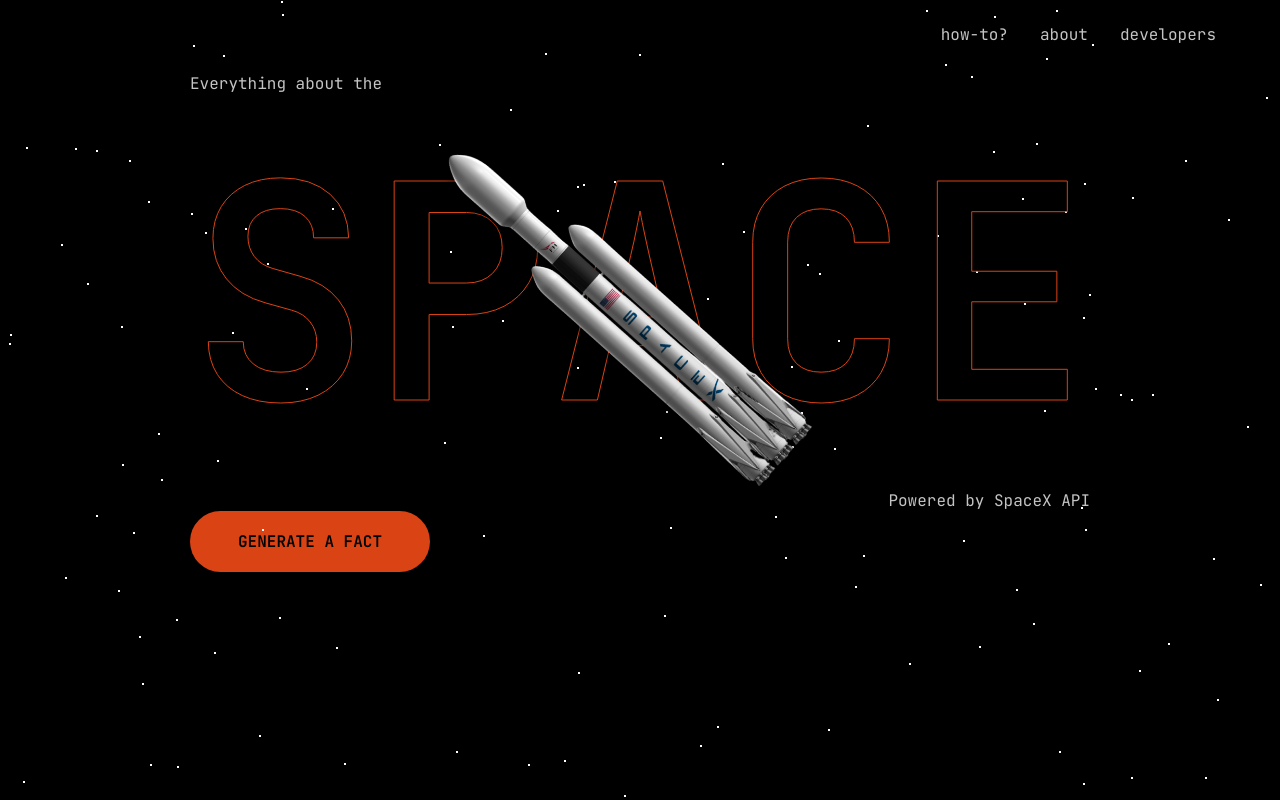
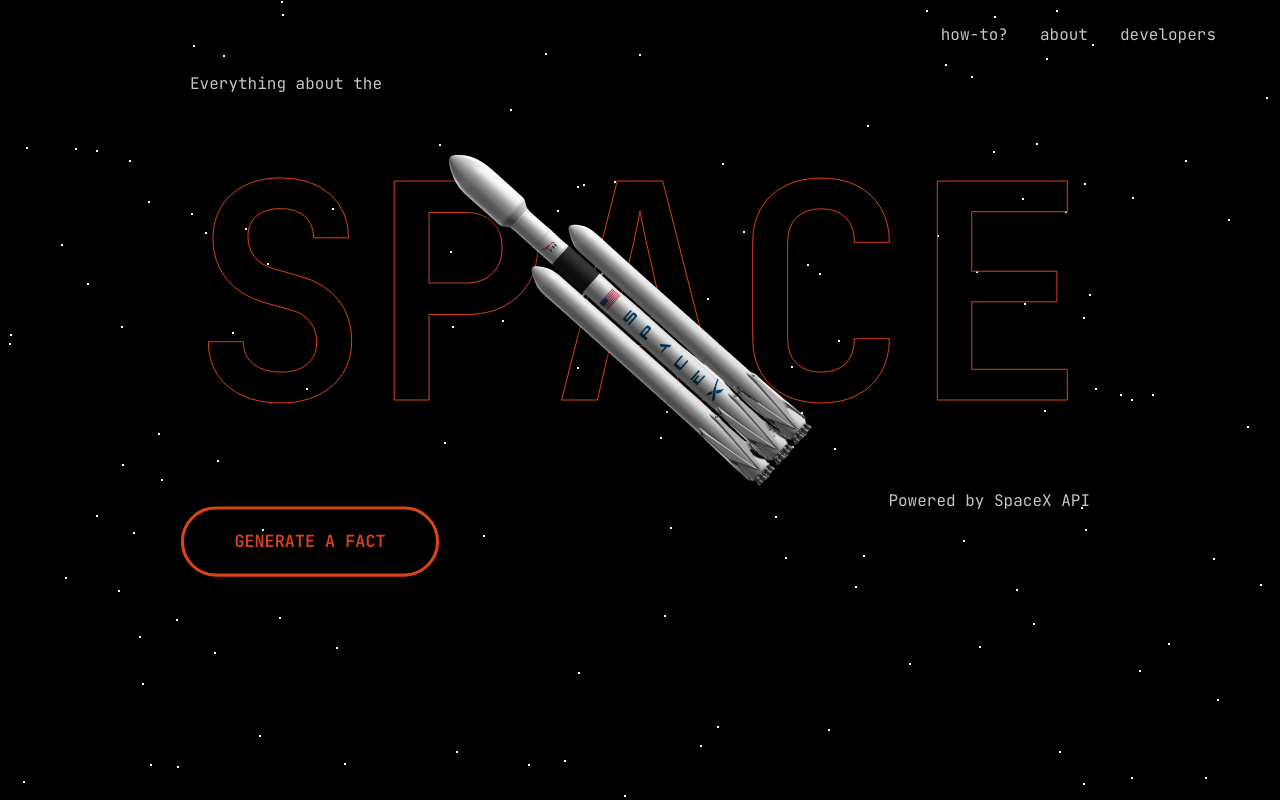
Before and after one commit to riaacordero/it103p-m3q2, a plain HTML site: page index.html in a window 1280 px wide. In both pictures the pointer is over the link "GENERATE A FACT". Drawn offline with Linux system fonts and the light colour scheme.

Commit message:
Added hover animations

```diff
--- a/app.css
+++ b/app.css
@@ -51,6 +51,16 @@ html{
     text-transform: uppercase;
 }
 
+.button:hover{
+    outline: solid;
+    color: #DA4314;
+    outline-color: #DA4314;
+    background-color: transparent;
+    cursor: pointer;
+    transform: scale(1.05);
+    transition: all 0.2s ease-in-out;
+}
+
 /* TEXTS */
 
 h1, h2, h3, h4,
@@ -61,6 +71,11 @@ li, p{
 
 li{
     list-style: none;
+}
+
+li:hover{
+    color: #DA4314;
+    cursor: pointer;
 }
 
 .title{
```
